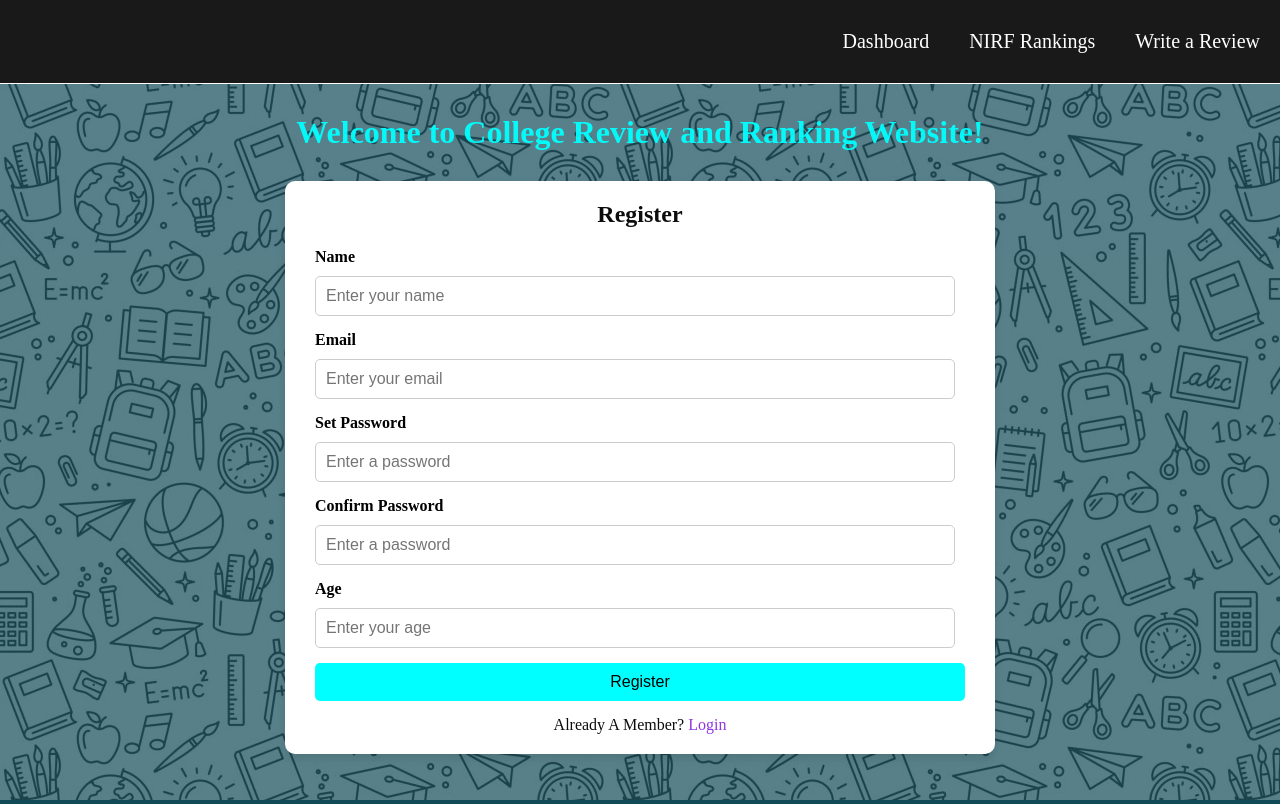
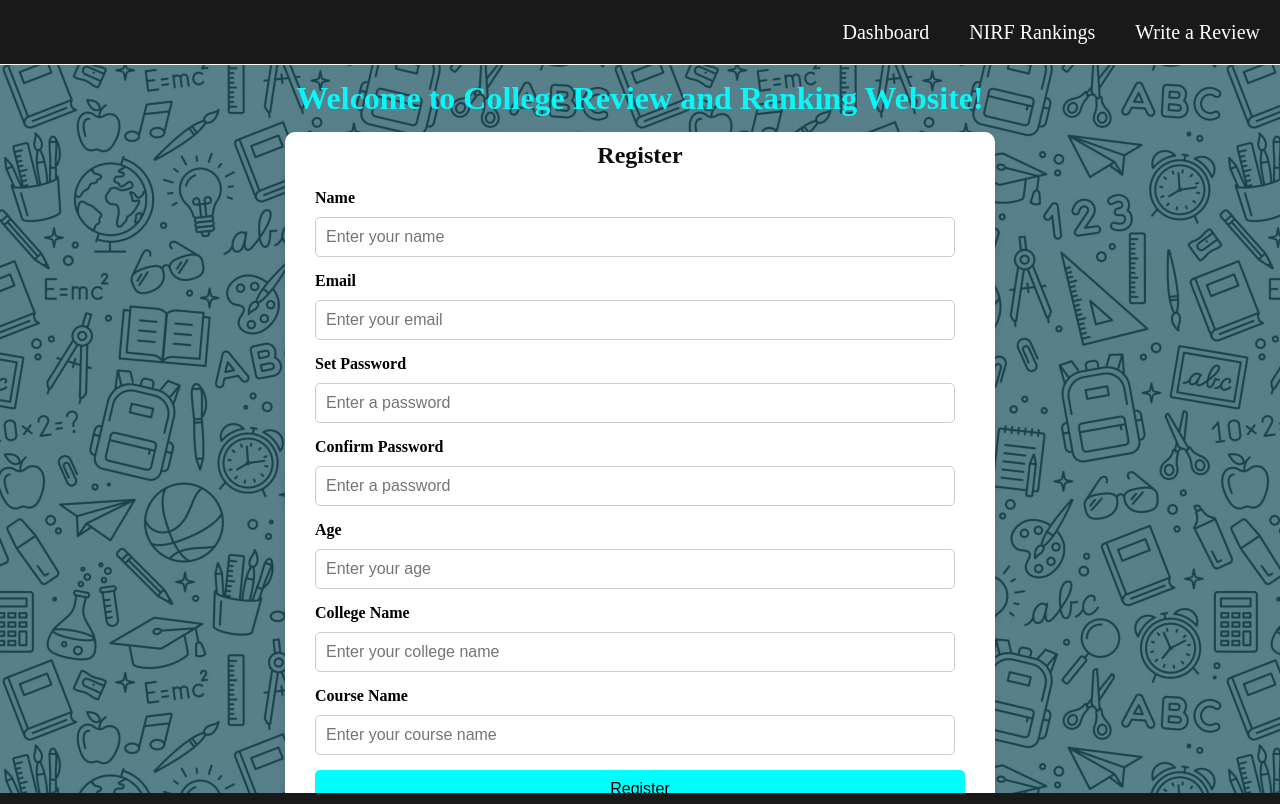
Before and after one commit to Megh39/college_review, a React (Vite) app: page / in a window 1280 px wide. Built offline with nearby package versions, Linux system fonts and the light colour scheme.

Commit message:
added course and college name fields

```diff
--- a/src/Components/Navigation/Navigation.css
+++ b/src/Components/Navigation/Navigation.css
@@ -3,13 +3,14 @@
   align-items: center;
   justify-content: flex-end;
   border-bottom: 1px solid white;
+  height: 8vh;
 }
 .navLinks {
   display: flex;
   justify-content: space-between;
 }
 .navLinks a {
-  padding:30px 20px;
+  padding:15px 20px;
   font-size: 20px;
   color: white;
   transition: 0.2s;
--- a/src/Components/Register/Register.css
+++ b/src/Components/Register/Register.css
@@ -3,7 +3,7 @@
   justify-content: flex-start;
   align-items: center;
   flex-direction: column;
-  height: 90vh;
+  height: 91vh;
   width: 100%;
   position: relative;
   z-index: 0;
@@ -26,7 +26,7 @@
   pointer-events: none; /* Allow interaction with elements on top */
 }
 .registerScreen h1 {
-  padding: 30px 0;
+  padding: 15px 0;
   color: cyan;
 }
 .registerForm {
@@ -35,7 +35,7 @@
   border-radius: 10px;
   width: 100%;
   max-width: 650px;
-  padding: 20px 30px;
+  padding: 10px 30px;
   box-shadow: 0 4px 8px rgba(0, 0, 0, 0.1);
 }
 
--- a/src/Components/Register/Register.jsx
+++ b/src/Components/Register/Register.jsx
@@ -9,7 +9,9 @@ const Register = () => {
     const [email, setEmail] = useState("");
     const [age, setAge] = useState("");
     const [password, setPassword] = useState("");
+    const [college_name, set_college_name] = useState("");
     const [confirmPassword, setConfirmPassword] = useState("");
+    const [course, setCourse] = useState("");
     const navigate = useNavigate(); // Initialize useNavigate
 
     const handleSubmit = async (e) => {
@@ -20,7 +22,7 @@ const Register = () => {
         }
         try {
             const response = await axios.post("https://college-review-backend.vercel.app/api/auth/register", {
-                username, email, age, password
+                username, email, age, password, college_name,course
             });
             alert("Registration successful");
             navigate("/login");
@@ -57,6 +59,14 @@ const Register = () => {
                         <label for="age">Age</label>
                         <input type="text" id="age" name="age" placeholder="Enter your age" onChange={(e) => setAge(e.target.value)} required />
                     </div>
+                    <div className="formGroup">
+                        <label for="college_name">College Name</label>
+                        <input type="text" id="college_name" name="college_name" placeholder="Enter your college name" onChange={(e) => set_college_name(e.target.value)} required />
+                    </div>
+                    <div className="formGroup">
+                        <label for="course">Course Name</label>
+                        <input type="text" id="course" name="course" placeholder="Enter your course name" onChange={(e) => setCourse(e.target.value)} required />
+                    </div>
                     <button className="registerButton">Register</button>
                 </form>
                 <p>Already A Member? <Link to="/login">Login</Link></p>
```
